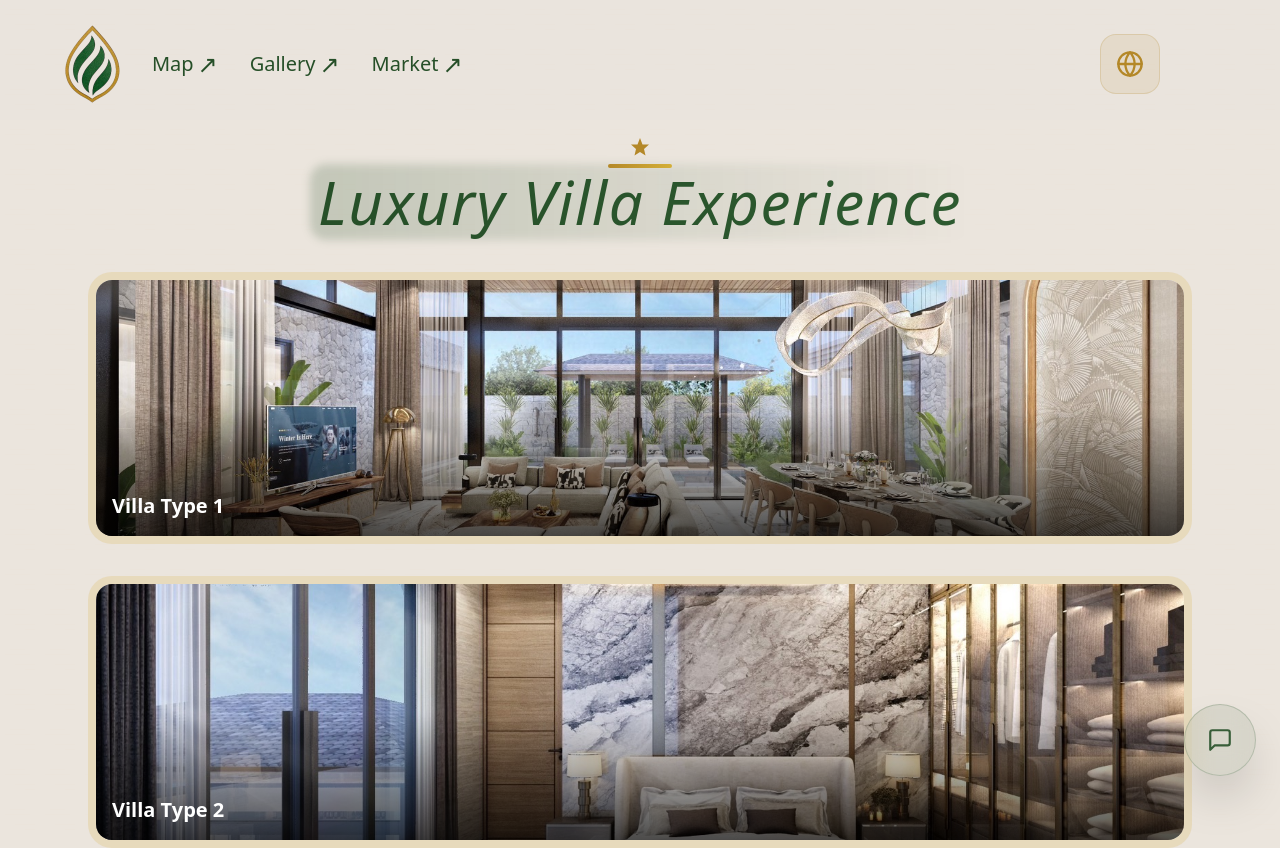
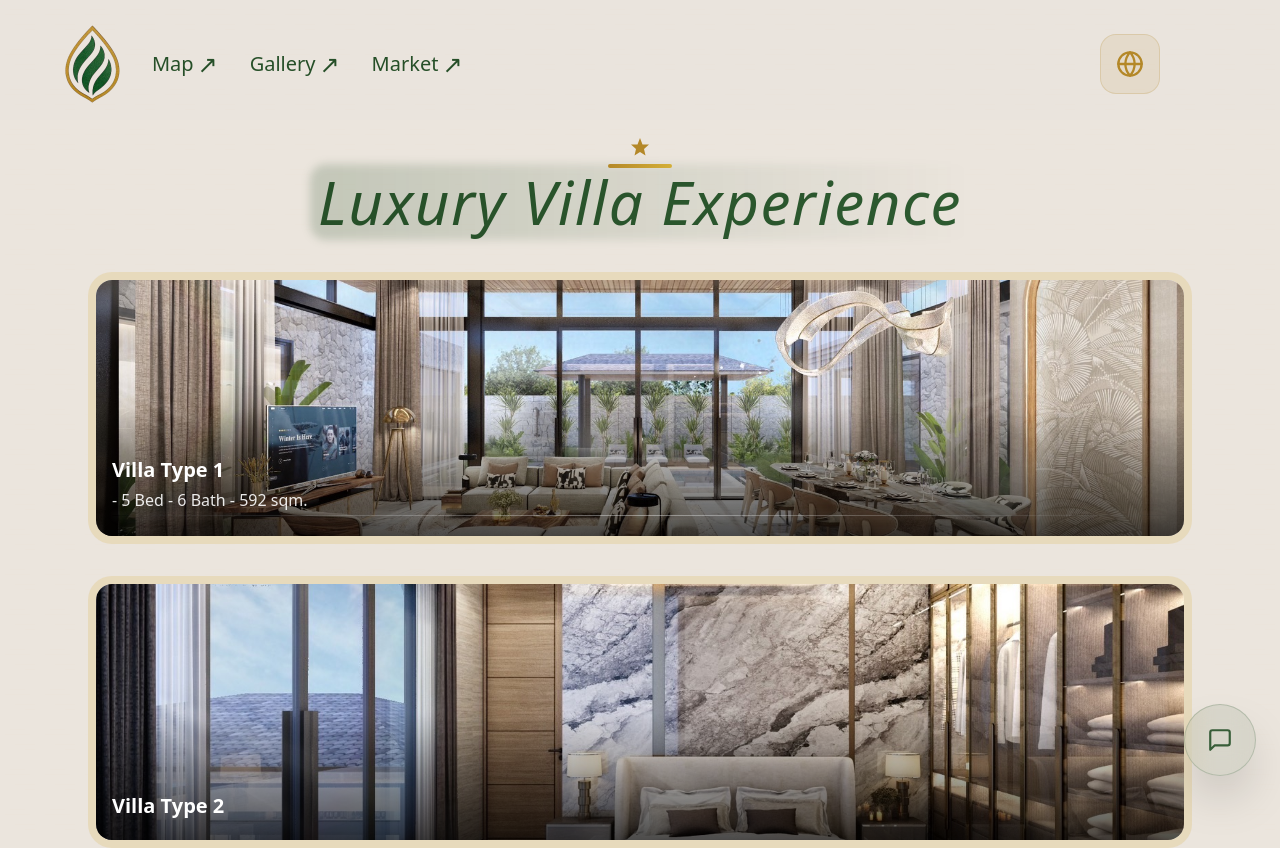
Before and after one commit to Marnfah-Pool-Villas/truffle-clone-v398, a Next.js app in the folder truffle-clone/: page /view in a window 1280 px wide. Shown: the top 848 px of the page. Built offline with nearby package versions, Linux system fonts and the light colour scheme; a web font is replaced by a local one.

Commit message:
Add features text to Villa Type 1 card
cgen-942e9b0e2f18433f9fb71e3c095f1c89

```diff
--- a/truffle-clone/src/components/VirtualTourSection.tsx
+++ b/truffle-clone/src/components/VirtualTourSection.tsx
@@ -108,7 +108,18 @@ export default function VirtualTourSection() {
                 />
                 <div className="absolute inset-0 bg-gradient-to-t from-black/70 via-transparent to-transparent" />
                 <div className="absolute bottom-4 left-4 right-4 text-white">
-                  <h3 className="text-xl font-semibold">{villa.name}</h3>
+                  <div className="text-left">
+                    <h3 className="text-xl font-semibold mb-1">{villa.name}</h3>
+                    {villa.id === 'type1' && (
+                      <p className="text-white/90 text-sm lg:text-base mb-1 pb-1 relative">
+                        - 5 Bed - 6 Bath - 592 sqm.
+                        <span
+                          className="absolute bottom-0 left-0 right-0 h-px bg-gradient-to-r from-transparent via-white/40 to-transparent"
+                          style={{ boxShadow: '0 0 8px rgba(255, 255, 255, 0.3), 0 0 16px rgba(212, 175, 55, 0.2)' }}
+                        ></span>
+                      </p>
+                    )}
+                  </div>
                 </div>
               </div>
 
```
